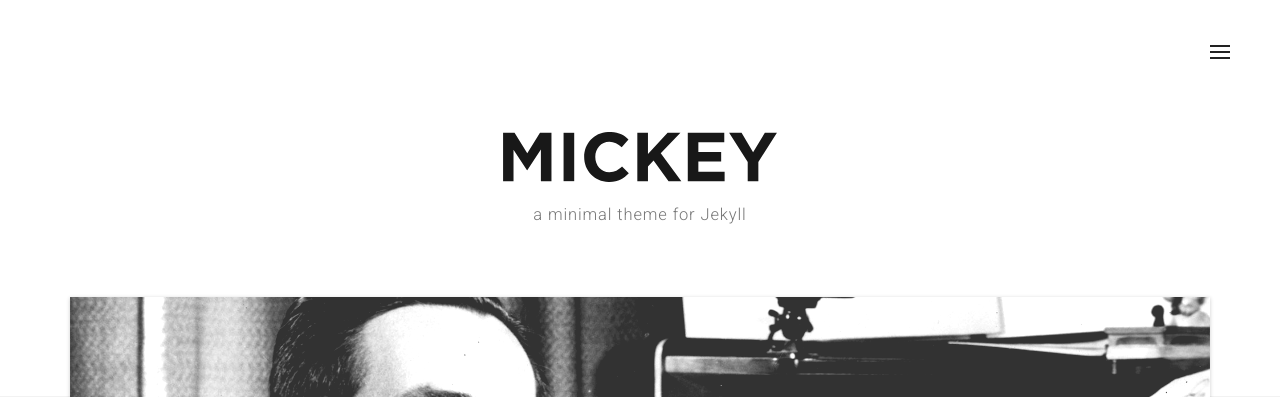
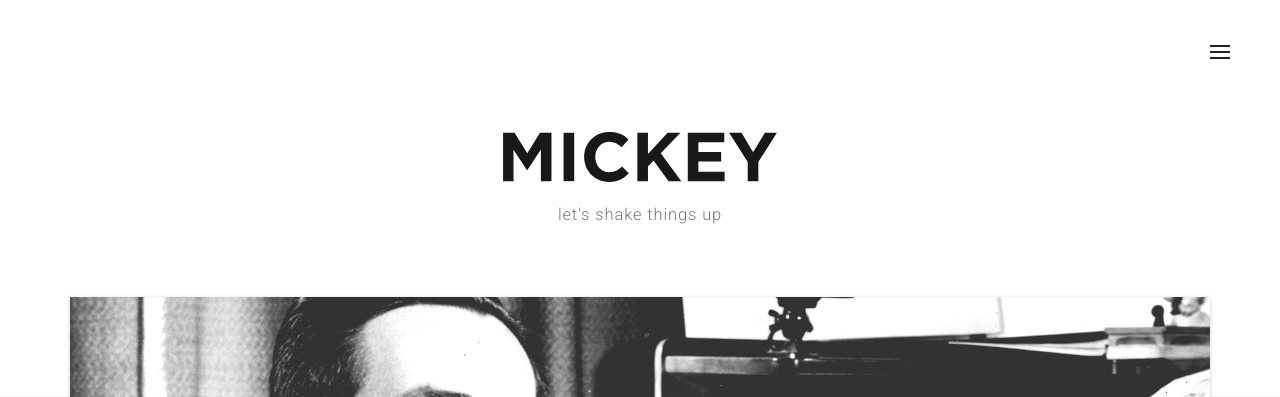
Before and after one commit to jennifertrinh/jennifertrinh.github.io, a Jekyll site: the page built from index.html, in a window 1280 px wide. Shown: the top 397 px of the page. Built offline with Jekyll 4.4.1, drawn with Linux system fonts in a browser that asks for light colours; nearby versions of some CDN libraries; some web fonts are replaced.

```diff
--- a/_config.yml
+++ b/_config.yml
@@ -8,8 +8,8 @@ permalink:           /:title
 # Setup
 timezone:            your timezone # eg. Asia/Kathmandu
 locale:              your locale language # eg. en_us
-name:				         site name
-title:               site title
+name:				 Jennifer Trinh, PhD
+title:               Jen
 tagline:             'tagline'
 description:         'description'
 url:                 site url
--- a/index.html
+++ b/index.html
@@ -1,6 +1,6 @@
 ---
 layout: default
-title: Mickey Theme for Jekyll
+title: Jennifer Trinh, PhD
 ---
 
 <section class="section--first section--frontpage">
@@ -12,7 +12,7 @@ title: Mickey Theme for Jekyll
       <div class="postMeta-wrapper postMeta-wrapper--frontpage">
         <ul class="postMeta">
           <li class="postMeta-tagline">
-            a minimal theme for Jekyll
+            let's shake things up
           </li>
         </ul>
       </div>
```
